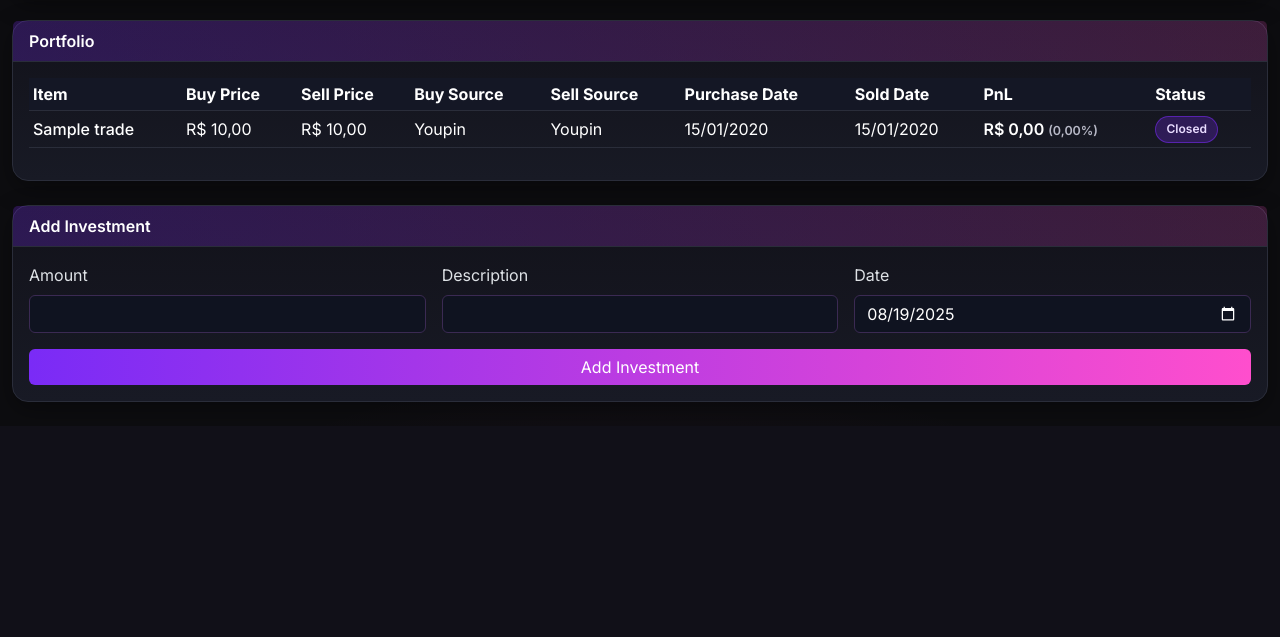
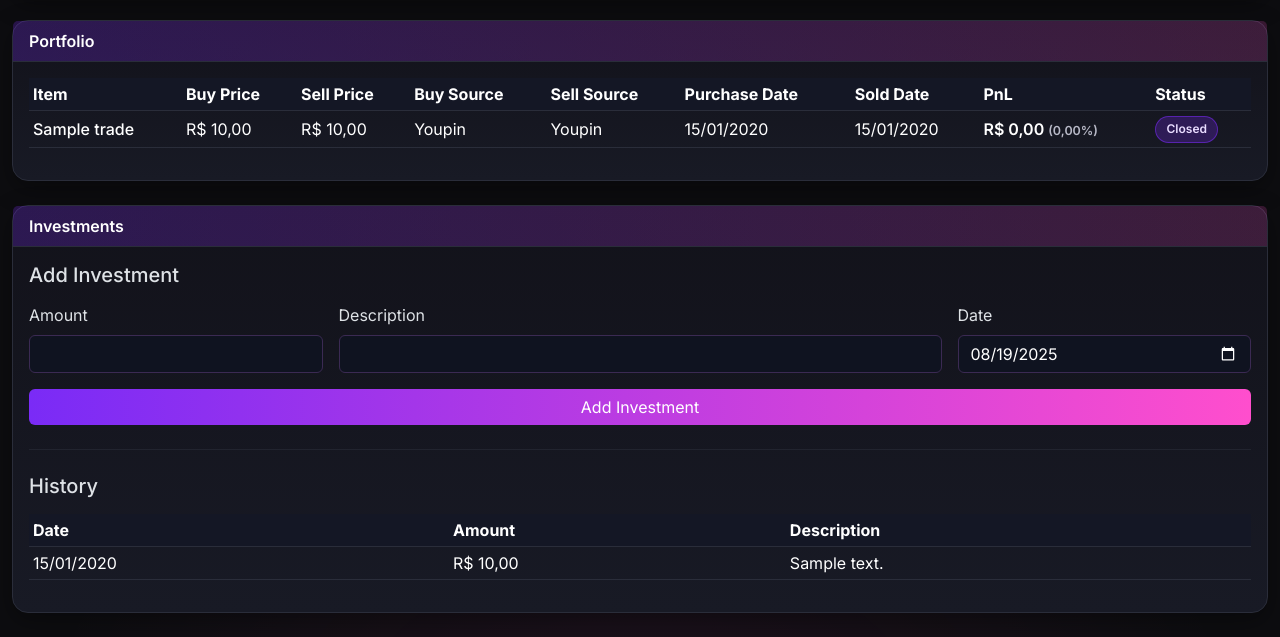
Before and after one commit to FCancella/Skins-Trading-Tracker, a Django app: page / in a window 1280 px wide. Shown: the part 960-1597 px from the top of the page. Before the commit the page ends 1363 px from the top, so only its background shows below. Run offline with Django 4.2, Linux system fonts and the light colour scheme; a user stored in the database is signed in; tables that the repository leaves empty hold one stand-in row (values such as "Sample post").

Commit message:
Show investments

```diff
--- a/trades/templates/trades/index.html
+++ b/trades/templates/trades/index.html
@@ -221,20 +221,21 @@
   </div>
 
   <div class="card mt-4">
-      <div class="card-header">Add Investment</div>
+      <div class="card-header">Investments</div>
       <div class="card-body">
+          <h5 class="mb-3">Add Investment</h5>
           <form method="post" action="{% url 'index' %}" class="row g-3">
               {% csrf_token %}
               <input type="hidden" name="action" value="invest">
-              <div class="col-4">
+              <div class="col-md-3">
                   <label class="form-label">Amount</label>
                   {{ investment_form.amount }}
               </div>
-              <div class="col-4">
+              <div class="col-md-6">
                   <label class="form-label">Description</label>
                   {{ investment_form.description }}
               </div>
-              <div class="col-4">
+              <div class="col-md-3">
                   <label class="form-label">Date</label>
                   {{ investment_form.date }}
               </div>
@@ -242,12 +243,40 @@
                   <button type="submit" class="btn btn-primary w-100">Add Investment</button>
               </div>
           </form>
+
+          <hr class="hr-soft my-4">
+
+          <h5 class="mb-3">History</h5>
+          <div class="table-responsive">
+              <table class="table table-sm align-middle">
+                  <thead>
+                      <tr>
+                          <th>Date</th>
+                          <th>Amount</th>
+                          <th>Description</th>
+                      </tr>
+                  </thead>
+                  <tbody>
+                      {% for investment in investments %}
+                          <tr>
+                              <td>{{ investment.date|date:"d/m/Y" }}</td>
+                              <td>{{ investment.amount|currency_brl }}</td>
+                              <td>{{ investment.description }}</td>
+                          </tr>
+                      {% empty %}
+                          <tr>
+                              <td colspan="3" class="text-center text-muted-2">No investments yet.</td>
+                          </tr>
+                      {% endfor %}
+                  </tbody>
+              </table>
+          </div>
       </div>
   </div>
 
   <script src="https://cdn.jsdelivr.net/npm/chart.js"></script>
   <script>
-      // Get data from Django context
+    // Get data from Django context
     const pnlData = {{ pnl_data|safe }};
 
     // Extract labels (dates) and values (daily_pnl)
```
